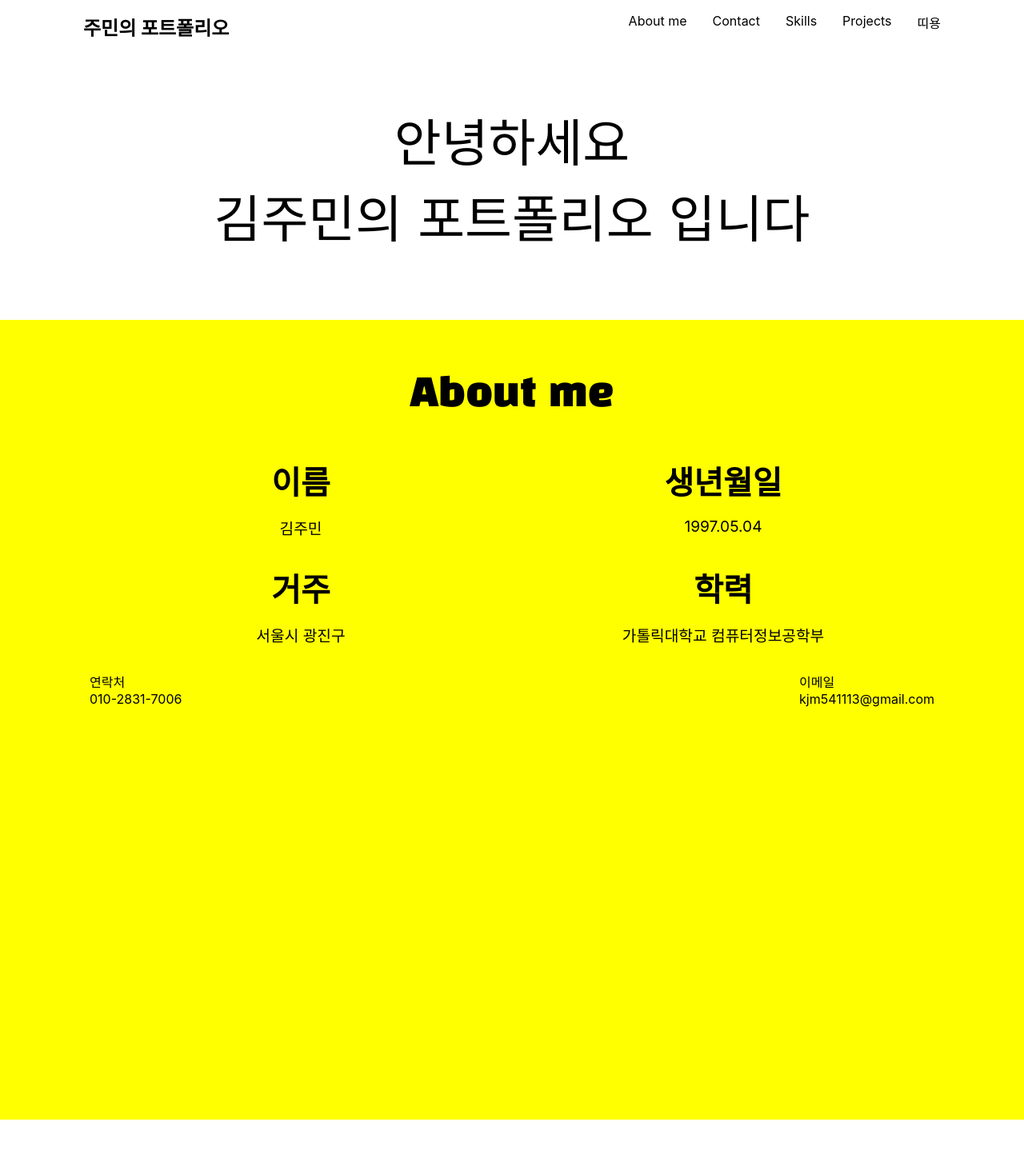
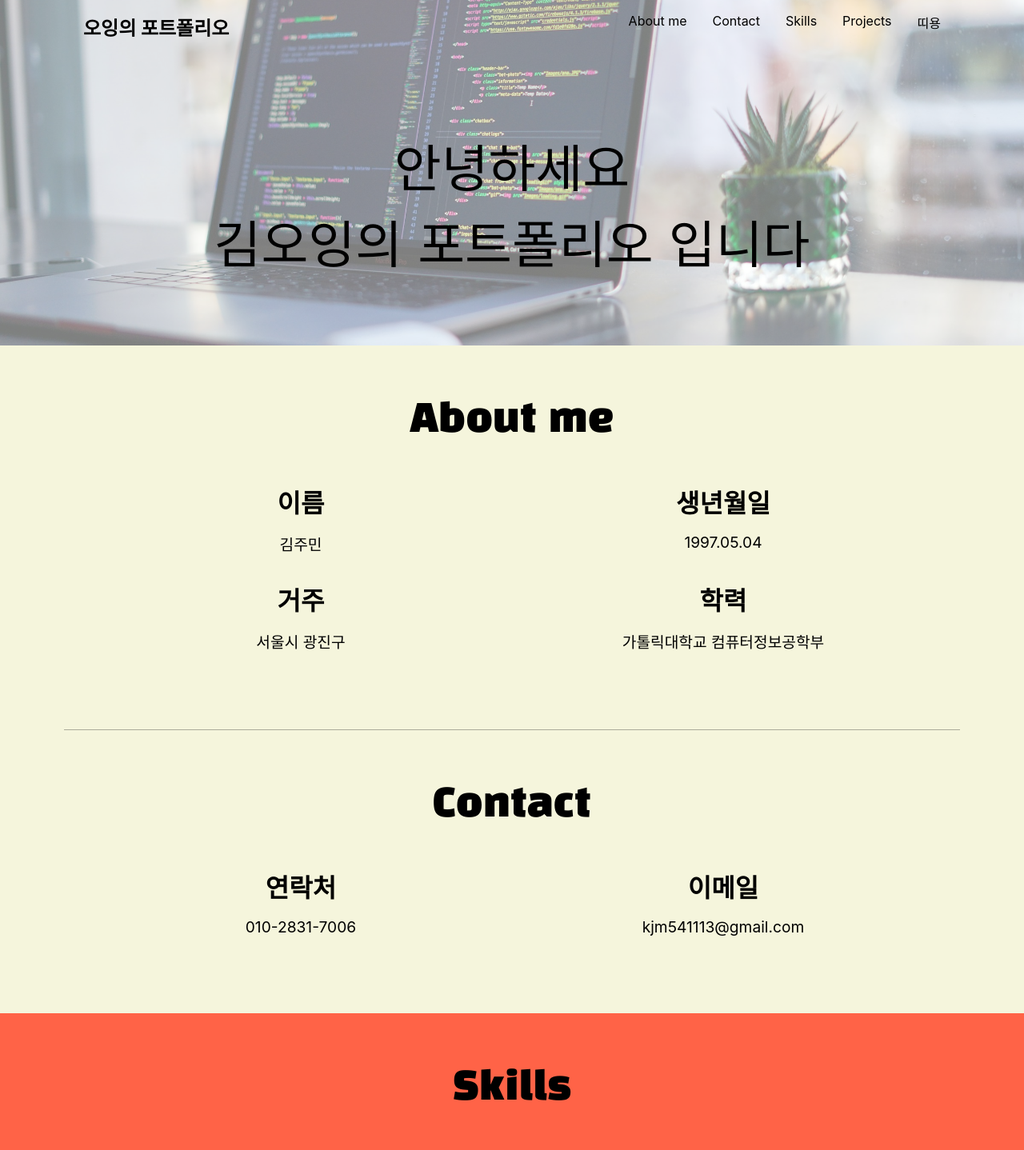
Before and after one commit to kjm541006/portfolio, a Next.js app: page / in a window 1280 px wide. Shown: the top 1438 px of the page at 80% size. Before the commit the page ends 1400 px from the top, so only its background shows below. Built offline with nearby package versions, Linux system fonts and the light colour scheme.

Commit message:
헤더 배경추가 nav 애니메이션 추가

```diff
--- a/components/Header.js
+++ b/components/Header.js
@@ -1,11 +1,35 @@
+import Image from "next/image";
 import styles from "./Header.module.css";
+import { useEffect, useState } from "react";
 
 const Header = () => {
+  const [isNavbarWhite, setIsNavbarWhite] = useState(false);
+
+  useEffect(() => {
+    const handleScroll = () => {
+      const y = window.scrollY;
+      console.log("y 값:", y);
+
+      if (y >= 100) {
+        setIsNavbarWhite(true);
+      } else {
+        setIsNavbarWhite(false);
+      }
+    };
+
+    window.addEventListener("scroll", handleScroll);
+
+    return () => {
+      window.removeEventListener("scroll", handleScroll);
+    };
+  }, []);
+
   return (
     <header className={styles.header}>
-      <nav className={styles.navbar}>
+      <Image className={styles.header_img} src={"/images/img.jpg"} layout="fill" objectFit="cover" objectPosition="center" />
+      <nav className={`${styles.navbar} ${isNavbarWhite ? styles.navbar_white : ""}`}>
         <div className={styles.nav_content}>
-          <div className={styles.name}>주민의 포트폴리오</div>
+          <div className={styles.name}>오잉의 포트폴리오</div>
           <div className={styles.menu}>
             <div>About me</div>
             <div>Contact</div>
@@ -19,7 +43,7 @@ const Header = () => {
         <div className={styles.header_main_content}>
           <div className={styles.header_main_title}>
             <span>안녕하세요</span> <br />
-            <span>김주민의 포트폴리오 입니다</span>
+            <span>김오잉의 포트폴리오 입니다</span>
           </div>
         </div>
       </div>
--- a/components/Header.module.css
+++ b/components/Header.module.css
@@ -1,7 +1,13 @@
 .header {
-  height: 25rem;
+  height: 27rem;
   margin-top: 1rem;
   margin: 0 auto;
+  position: relative;
+  min-height: 350px;
+}
+
+.header_img {
+  opacity: 0.5;
 }
 
 .navbar {
@@ -9,9 +15,15 @@
   top: 0;
   right: 0;
   left: 0;
-  /* background-color: transparent; */
+  background-color: transparent;
+  z-index: 99;
+  transition: background-color 0.3s ease-in-out, box-shadow 0.3s ease-in-out; /* 색상 및 그림자 변화에 대한 애니메이션 효과 */
+  box-shadow: none; /* 초기 그림자 없음 */
+}
+
+.navbar_white {
   background-color: #fff;
-  z-index: 99;
+  box-shadow: 0 2px 4px rgba(0, 0, 0, 0.1); /* 그림자 설정 */
 }
 
 .nav_content {
@@ -41,12 +53,13 @@
 
 .header_main {
   position: relative;
+  /* color: #fff; */
 }
 
 .header_main_content {
   width: 100%;
   margin: 0 auto;
-  padding: 8rem 2rem 4rem;
+  padding: 10rem 2rem 4rem;
   text-align: center;
 }
 
--- a/components/Main.js
+++ b/components/Main.js
@@ -24,14 +24,26 @@ const Main = () => {
             <div className={styles.aboutme_info_edu_title}>학력</div>
             <div className={styles.aboutme_info_edu_content}>가톨릭대학교 컴퓨터정보공학부</div>
           </div>
-          <div className={styles.aboutme_info_contact}>
-            <div>연락처</div>
-            <div>010-2831-7006</div>
+        </div>
+      </div>
+      <div className={styles.contact_wrapper}>
+        <div className={styles.contact_title}>
+          <div className={styles.contact_title_text}>Contact</div>
+        </div>
+        <div className={styles.contact_info}>
+          <div className={styles.contact_info_phone}>
+            <div className={styles.contact_info_phone_title}>연락처</div>
+            <div className={styles.contact_info_phone_content}>010-2831-7006</div>
           </div>
-          <div className={styles.aboutme_info_email}>
-            <div>이메일</div>
-            <div>kjm541113@gmail.com</div>
+          <div className={styles.contact_info_email}>
+            <div className={styles.contact_info_email_title}>이메일</div>
+            <div className={styles.contact_info_email_content}>kjm541113@gmail.com</div>
           </div>
+        </div>
+      </div>
+      <div className={styles.skills_wrapper}>
+        <div className={styles.skills_title}>
+          <div className={styles.contact_title_text}>Skills</div>
         </div>
       </div>
     </div>
--- a/components/Main.module.css
+++ b/components/Main.module.css
@@ -1,6 +1,5 @@
 .main {
-  background-color: yellow;
-  height: 1000px;
+  background-color: beige;
 }
 
 .aboutme_wrapper {
@@ -8,21 +7,27 @@
   max-width: 70rem;
   padding: 4rem 2rem;
   margin: 0 auto;
+  /* background-color: skyblue; */
+  border-bottom: 1px solid rgba(0, 0, 0, 0.3);
 }
 
-.aboutme_title {
+.aboutme_title,
+.contact_title {
   margin: 0 auto 3rem;
-  position: relative;
+  /* position: relative; */
+  /* text-align-last: left; */
 }
 
-.aboutme_title_text {
+.aboutme_title_text,
+.contact_title_text {
   text-align: center;
   font-size: 3rem;
   font-weight: 400;
   font-family: "Black Han Sans", sans-serif;
 }
 
-.aboutme_info {
+.aboutme_info,
+.contact_info {
   display: flex;
   flex-flow: row wrap;
   justify-content: space-between;
@@ -31,7 +36,9 @@
 .aboutme_info_name,
 .aboutme_info_birth,
 .aboutme_info_loc,
-.aboutme_info_edu {
+.aboutme_info_edu,
+.contact_info_phone,
+.contact_info_email {
   width: 50%;
   text-align: center;
   margin-bottom: 2rem;
@@ -40,15 +47,36 @@
 .aboutme_info_name_title,
 .aboutme_info_birth_title,
 .aboutme_info_loc_title,
-.aboutme_info_edu_title {
-  font-size: 2.5rem;
+.aboutme_info_edu_title,
+.contact_info_phone_title,
+.contact_info_email_title {
+  font-size: 2rem;
   font-weight: 700;
 }
 
 .aboutme_info_name_content,
 .aboutme_info_birth_content,
 .aboutme_info_loc_content,
-.aboutme_info_edu_content {
+.aboutme_info_edu_content,
+.contact_info_phone_content,
+.contact_info_email_content {
   margin-top: 1rem;
   font-size: 1.2rem;
 }
+
+/* ================== contact ================== */
+
+.contact_wrapper {
+  width: 100%;
+  max-width: 70rem;
+  padding: 4rem 2rem;
+  margin: 0 auto;
+}
+
+.skills_wrapper {
+  min-height: 100vh;
+  width: 100%;
+  padding: 4rem 2rem;
+  margin: 0 auto;
+  background-color: tomato;
+}
```
Also changed, not shown: public/images/img.jpg (added).
